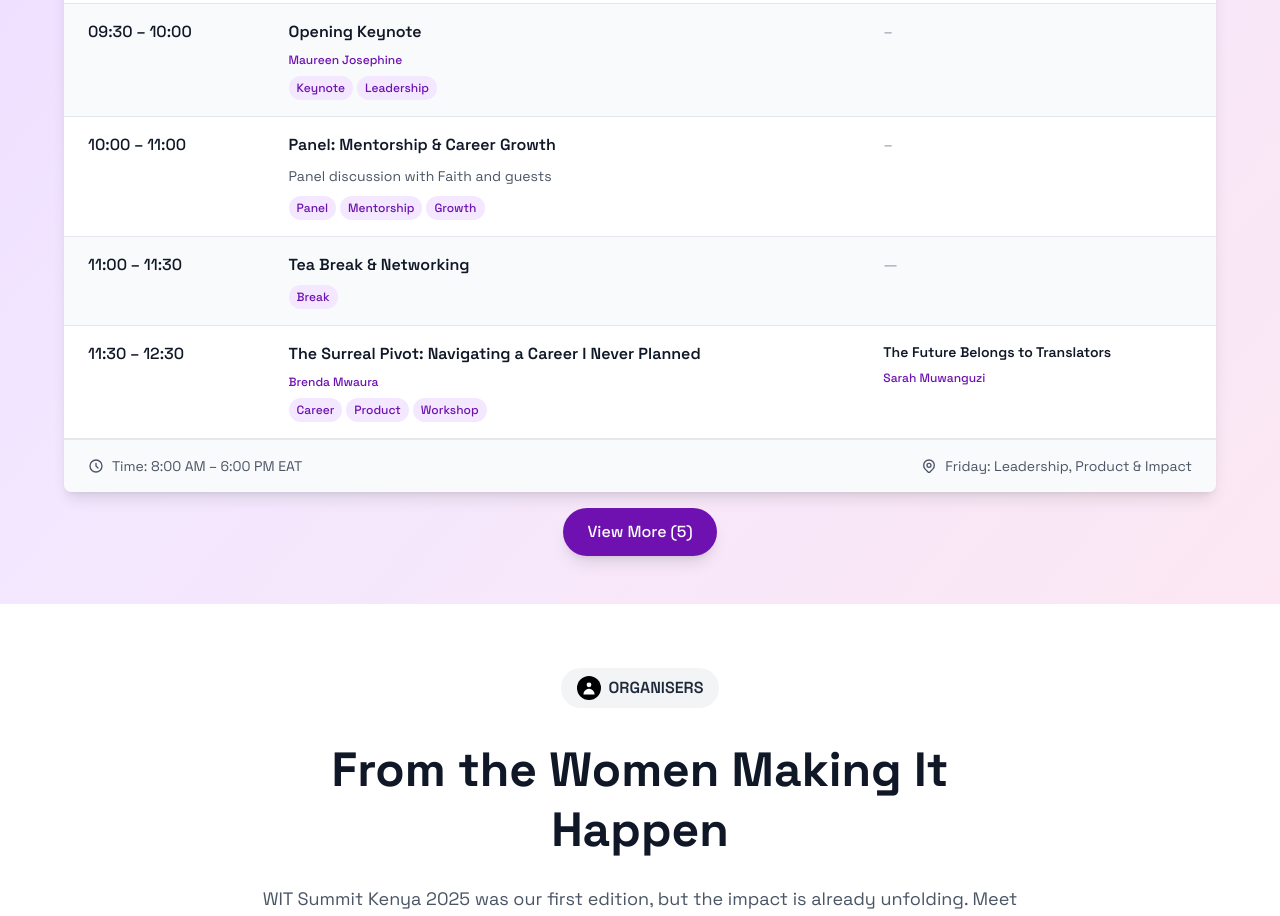
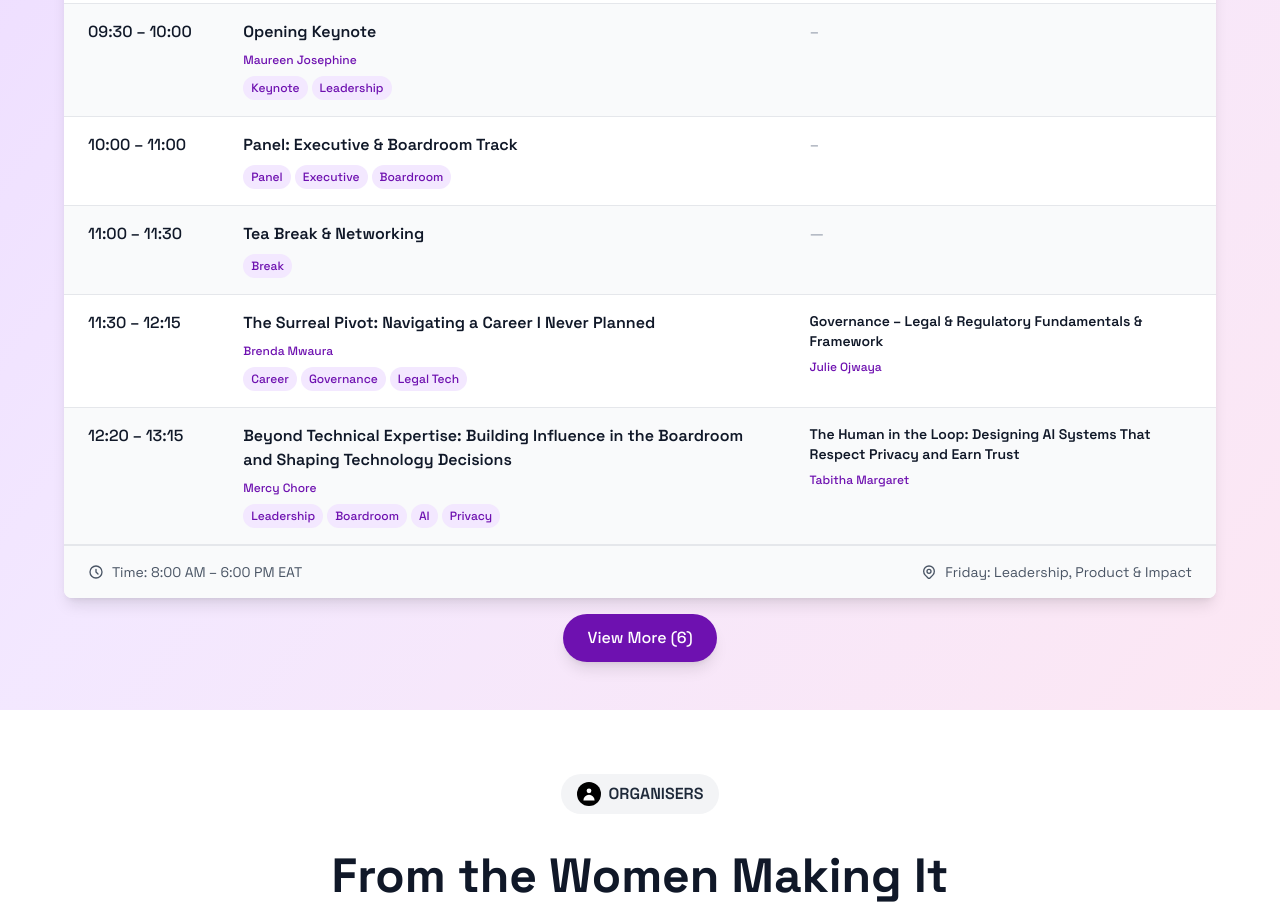
Before and after one commit to Tambua-WomenInTech-Blog/witsummitwebsite, a Next.js app: page / in a window 1280 px wide. Shown: the part 8740-9656 px from the top of the page. Built offline with nearby package versions, Linux system fonts and the light colour scheme.

Commit message:
update agenda

```diff
--- a/src/app/past-events/2025/components/past-agenda-table.tsx
+++ b/src/app/past-events/2025/components/past-agenda-table.tsx
@@ -21,7 +21,6 @@ export interface DaySchedule {
   theme: string;
   sessions: Session[];
 }
-
 
 const VIEW_MORE_CUTOFF = "12:30";
 const TIMEZONE_LABEL = "EAT";
@@ -54,9 +53,8 @@ export const defaultScheduleData: DaySchedule[] = [
       },
       {
         time: "10:00 – 11:00",
-        title: "Panel: Mentorship & Career Growth",
-        description: "Panel discussion with Faith and guests",
-        tags: ["Panel", "Mentorship", "Growth"],
+        title: "Panel: Executive & Boardroom Track",
+        tags: ["Panel", "Executive", "Boardroom"],
       },
       {
         time: "11:00 – 11:30",
@@ -64,54 +62,63 @@ export const defaultScheduleData: DaySchedule[] = [
         tags: ["Break"],
       },
       {
-        time: "11:30 – 12:30",
+        time: "11:30 – 12:15",
         title: "The Surreal Pivot: Navigating a Career I Never Planned",
         speaker: "Brenda Mwaura",
-        tags: ["Career", "Product", "Workshop"],
-        breakout: {
-          title: "The Future Belongs to Translators",
-          speaker: "Sarah Muwanguzi",
-        },
-      },
-      {
-        time: "12:30 – 13:30",
-        title:
-          "Beyond Technical Expertise: Building Influence in the Boardroom and Shaping Technology Decisions",
-        speaker: "Mercy Chore",
-        tags: ["Leadership", "Governance", "Boardroom", "Legal Tech"],
+        tags: ["Career", "Governance", "Legal Tech"],
         breakout: {
           title: "Governance – Legal & Regulatory Fundamentals & Framework",
           speaker: "Julie Ojwaya",
         },
       },
       {
-        time: "13:30 – 14:30",
-        title: "Lunch Break",
+        time: "12:20 – 13:15",
+        title:
+          "Beyond Technical Expertise: Building Influence in the Boardroom and Shaping Technology Decisions",
+        speaker: "Mercy Chore",
+        tags: ["Leadership", "Boardroom", "AI", "Privacy"],
+        breakout: {
+          title:
+            "The Human in the Loop: Designing AI Systems That Respect Privacy and Earn Trust",
+          speaker: "Tabitha Margaret",
+        },
+      },
+      {
+        time: "13:20 – 14:20",
+        title: "Lunch Break & Group Photos",
         tags: ["Break"],
       },
       {
-        time: "14:30 – 15:30",
+        time: "14:30 – 15:15",
         title:
           "The Design of Wealth: A Financial Blueprint for Kenya's Creative Tech Professionals",
         speaker: "Kyendereta Chantelle",
         tags: ["Finance", "Career", "Growth"],
-        breakout: {
-          title: "Why Your Next Promotion Isn't Just About Your Skills",
-          speaker: "Eunice Eze",
-        },
+        breakout: { title: "Sponsor-Led Session", speaker: "Kopo Kopo" },
       },
       {
-        time: "15:30 – 16:30",
+        time: "15:15 – 16:00",
         title:
           "The Habits Holding Her Back: Unlearning the Rules That Got You Here",
         speaker: "Tabitha Kavyu",
         tags: ["Leadership", "Growth"],
       },
       {
-        time: "16:30 – 18:00",
+        time: "16:00 – 16:45",
+        title: "Panel: Health Tech Track",
+        tags: ["Panel", "Health Tech"],
+      },
+      {
+        time: "16:45 – 17:45",
         title: "Community Mixer",
         description: "Evening networking for all attendees",
         tags: ["Networking", "Community"],
+      },
+      {
+        time: "17:45 – 18:00",
+        title: "Closing Ceremony & Group Photos",
+        description: "Closing and thank-you notes",
+        tags: ["Closing"],
       },
     ],
   },
@@ -141,7 +148,8 @@ export const defaultScheduleData: DaySchedule[] = [
       {
         time: "10:00 – 11:00",
         title: "Panel: Building in the AI Era",
-        description: "With Africa's Talking, Loop, KopoKopo & GIZ",
+        description:
+          "Technical panel with Africa's Talking, Loop, Kopo Kopo & GIZ",
         tags: ["Panel", "AI", "Industry"],
       },
       {
@@ -150,7 +158,7 @@ export const defaultScheduleData: DaySchedule[] = [
         tags: ["Break"],
       },
       {
-        time: "11:30 – 12:30",
+        time: "11:30 – 12:15",
         title: "From Idea to Impact: Product Innovation for Communities",
         speaker: "Christal Riziki",
         tags: ["Product Innovation", "Leadership", "Boardroom"],
@@ -160,7 +168,7 @@ export const defaultScheduleData: DaySchedule[] = [
         },
       },
       {
-        time: "12:30 – 13:30",
+        time: "12:20 – 13:15",
         title:
           "From Prototype to Production: Building Autonomous Multi-Agent Systems for Africa's Fintech Ecosystem",
         speaker: "Beth Njeri",
@@ -172,12 +180,12 @@ export const defaultScheduleData: DaySchedule[] = [
         },
       },
       {
-        time: "13:30 – 14:30",
-        title: "Lunch Break",
+        time: "13:15 – 14:20",
+        title: "Lunch Break & Group Photos",
         tags: ["Break"],
       },
       {
-        time: "14:30 – 15:30",
+        time: "14:20 – 15:05",
         title: "From Finance to Production Systems",
         speaker: "Lydiah Ng'ang'a",
         tags: ["Software Engineering", "Security", "AI"],
@@ -188,27 +196,32 @@ export const defaultScheduleData: DaySchedule[] = [
         },
       },
       {
-        time: "15:30 – 16:30",
+        time: "15:05 – 15:50",
         title:
-          "The Human in the Loop: Designing AI Systems That Respect Privacy and Earn Trust",
-        speaker: "Tabitha Margaret",
-        tags: ["AI", "Privacy", "RAG", "Gemini AI", "Software Engineering"],
-        breakout: {
-          title:
-            "Building Production-Ready RAG Apps: Deploying Angular & Gemini AI on Firebase",
-          speaker: "Morara Millicent",
-        },
+          "Building Production-Ready RAG Apps: Deploying Angular & Gemini AI on Firebase",
+        speaker: "Morara Millicent",
+        tags: ["AI", "RAG", "Gemini AI", "Software Engineering"],
       },
       {
-        time: "16:30 – 18:00",
+        time: "15:50 – 16:30",
+        title: "Panel: Mentorship & Career Growth",
+        tags: ["Panel", "Mentorship", "Growth"],
+      },
+      {
+        time: "16:30 – 17:45",
         title: "Speed Mentorship & Recruitment",
-        speaker: "Allela Eunice",
+        speaker: "Allela Eunice & speed recruitment partners",
         tags: ["Mentorship", "Careers", "Networking"],
+      },
+      {
+        time: "17:45 – 18:00",
+        title: "Closing Ceremony & Group Photos",
+        description: "Closing and thank-you notes",
+        tags: ["Closing"],
       },
     ],
   },
 ];
-
 
 const startTime = (time: string) => time.split("–")[0].trim();
 const endTime = (time: string) => time.split("–").pop()!.trim();
@@ -260,7 +273,6 @@ const downloadText = (text: string, filename: string) => {
   URL.revokeObjectURL(url);
 };
 
-
 const Tag: React.FC<{ label: string }> = ({ label }) => (
   <span className="px-2 py-1 bg-purple-100 text-purple-800 text-xs rounded-full font-medium">
     {label}
@@ -268,7 +280,13 @@ const Tag: React.FC<{ label: string }> = ({ label }) => (
 );
 
 const DownloadIcon = () => (
-  <svg className="w-5 h-5" fill="none" stroke="currentColor" viewBox="0 0 24 24" aria-hidden="true">
+  <svg
+    className="w-5 h-5"
+    fill="none"
+    stroke="currentColor"
+    viewBox="0 0 24 24"
+    aria-hidden="true"
+  >
     <path
       strokeLinecap="round"
       strokeLinejoin="round"
@@ -279,20 +297,42 @@ const DownloadIcon = () => (
 );
 
 const ClockIcon = () => (
-  <svg className="w-4 h-4" fill="none" stroke="currentColor" viewBox="0 0 24 24" aria-hidden="true">
-    <path strokeLinecap="round" strokeLinejoin="round" strokeWidth={2} d="M12 8v4l3 3m6-3a9 9 0 11-18 0 9 9 0 0118 0z" />
+  <svg
+    className="w-4 h-4"
+    fill="none"
+    stroke="currentColor"
+    viewBox="0 0 24 24"
+    aria-hidden="true"
+  >
+    <path
+      strokeLinecap="round"
+      strokeLinejoin="round"
+      strokeWidth={2}
+      d="M12 8v4l3 3m6-3a9 9 0 11-18 0 9 9 0 0118 0z"
+    />
   </svg>
 );
 
 const PinIcon = () => (
-  <svg className="w-4 h-4" fill="none" stroke="currentColor" viewBox="0 0 24 24" aria-hidden="true">
+  <svg
+    className="w-4 h-4"
+    fill="none"
+    stroke="currentColor"
+    viewBox="0 0 24 24"
+    aria-hidden="true"
+  >
     <path
       strokeLinecap="round"
       strokeLinejoin="round"
       strokeWidth={2}
       d="M17.657 16.657L13.414 20.9a1.998 1.998 0 01-2.827 0l-4.244-4.243a8 8 0 1111.314 0z"
     />
-    <path strokeLinecap="round" strokeLinejoin="round" strokeWidth={2} d="M15 11a3 3 0 11-6 0 3 3 0 016 0z" />
+    <path
+      strokeLinecap="round"
+      strokeLinejoin="round"
+      strokeWidth={2}
+      d="M15 11a3 3 0 11-6 0 3 3 0 016 0z"
+    />
   </svg>
 );
 
@@ -396,7 +436,11 @@ const PastAgendaTable: React.FC<AgendaTableProps> = ({
       </div>
 
       <div className="flex justify-center mb-8">
-        <div role="tablist" aria-label="Summit days" className="flex w-full max-w-4xl">
+        <div
+          role="tablist"
+          aria-label="Summit days"
+          className="flex w-full max-w-4xl"
+        >
           {scheduleData.map((day, index) => {
             const selected = activeTab === index;
             return (
```
